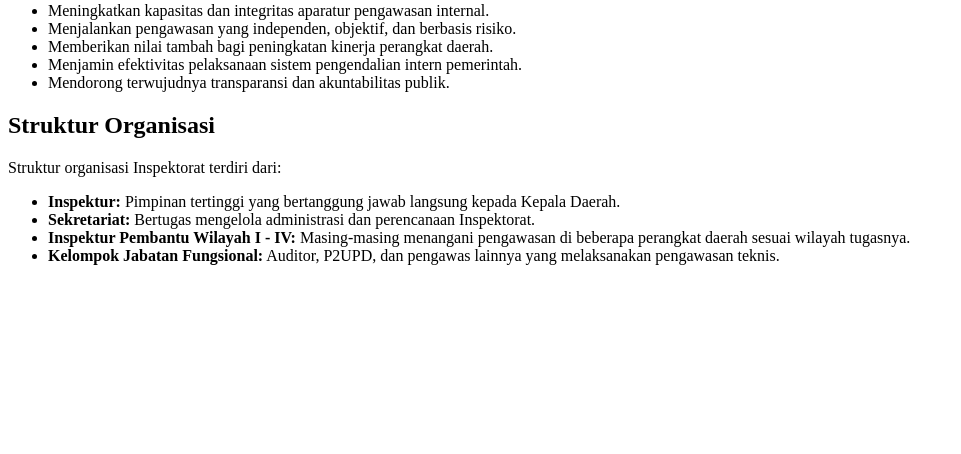
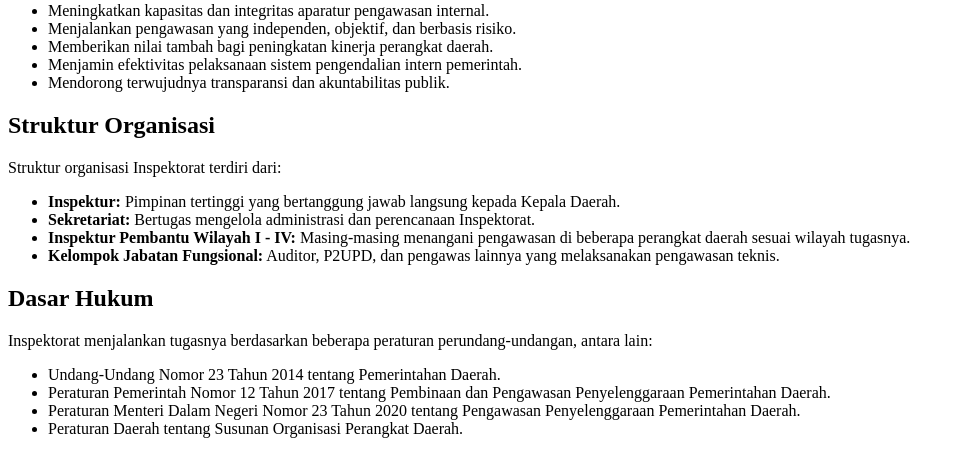
Before and after one commit to muharya022/ilkom-22-cloud-7, a Django app: template sistem_laporan/templates/profile.html in a window 1280 px wide. Shown: the part 452-906 px from the top of the page, without its empty margins (0-961 px from the left). Before the commit the page ends 717 px from the top, so only its background shows below. Run offline with Django 5.2, Linux system fonts and the light colour scheme; the template is opened without the code that fills it, so the values that code supplies are empty; parts of the project's set-up code (start-up, migrations or seed data) failed here and were passed over.

Commit message:
section daftar hukum

```diff
--- a/sistem_laporan/templates/profile.html
+++ b/sistem_laporan/templates/profile.html
@@ -58,6 +58,17 @@
             </ul>
         </div>
 
+        <div class="section">
+            <h2>Dasar Hukum</h2>
+            <p>Inspektorat menjalankan tugasnya berdasarkan beberapa peraturan perundang-undangan, antara lain:</p>
+            <ul>
+                <li>Undang-Undang Nomor 23 Tahun 2014 tentang Pemerintahan Daerah.</li>
+                <li>Peraturan Pemerintah Nomor 12 Tahun 2017 tentang Pembinaan dan Pengawasan Penyelenggaraan Pemerintahan Daerah.</li>
+                <li>Peraturan Menteri Dalam Negeri Nomor 23 Tahun 2020 tentang Pengawasan Penyelenggaraan Pemerintahan Daerah.</li>
+                <li>Peraturan Daerah tentang Susunan Organisasi Perangkat Daerah.</li>
+            </ul>
+        </div>
+
 
 </body>
 </html>
```
